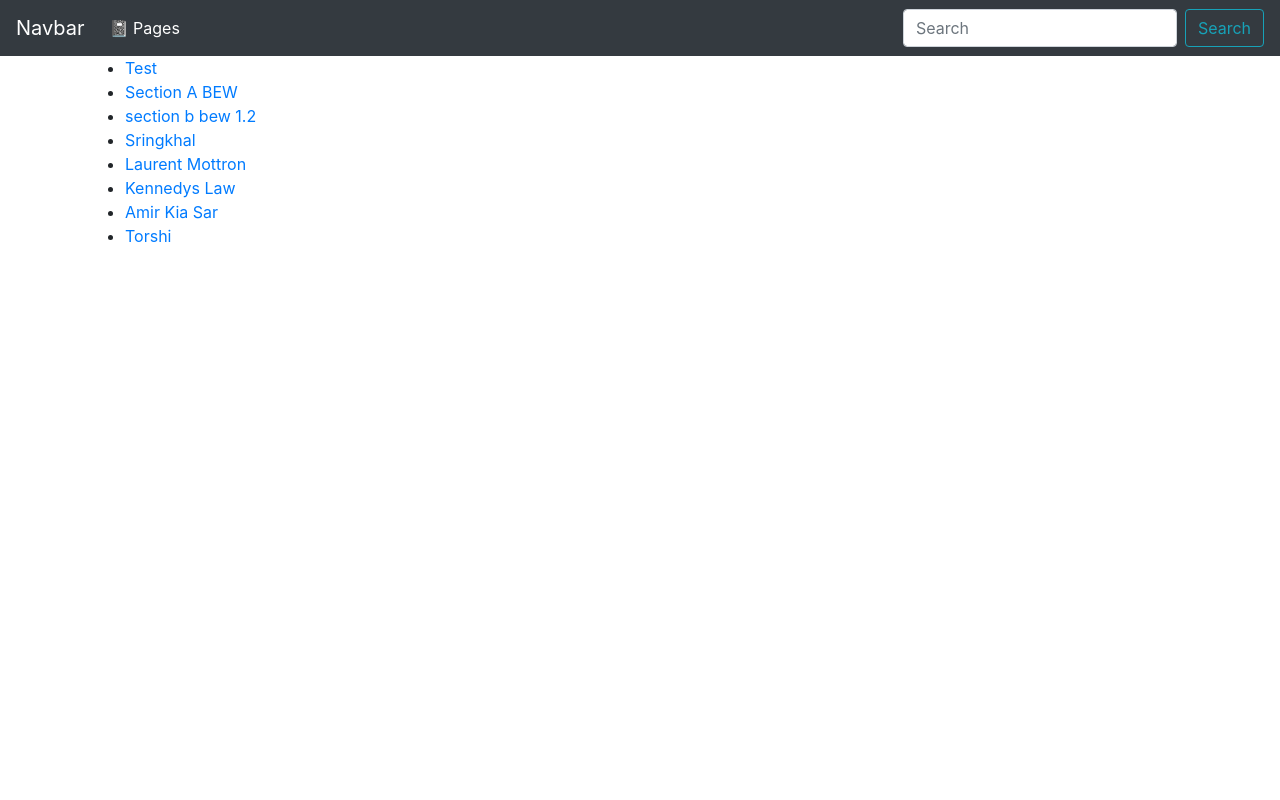
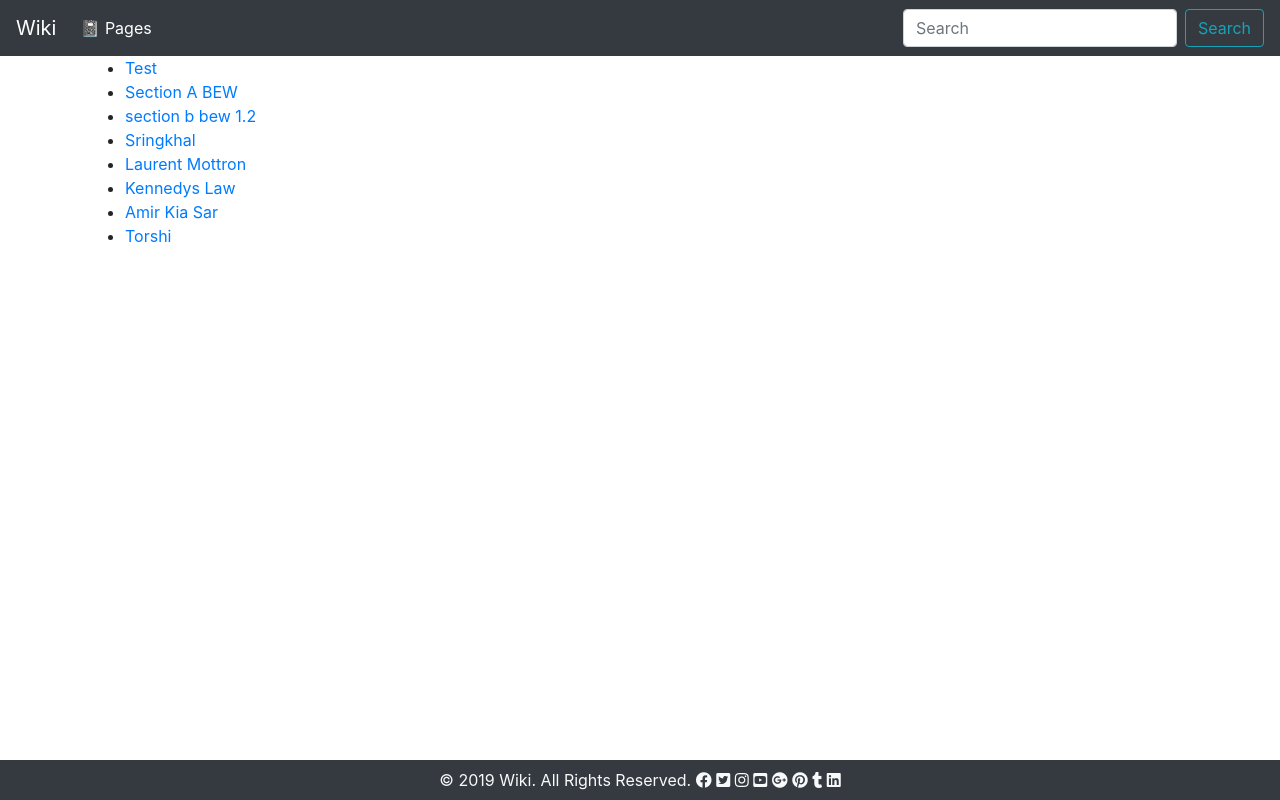
Before and after one commit to stasi815/makewiki, a Django app: page / in a window 1280 px wide. Run offline with Django 3.2, Linux system fonts and the light colour scheme; data comes from the database, SQL or seed files in the repository; some libraries are stand-ins or nearby versions.

Commit message:
added footer

```diff
--- a/templates/wiki/base.html
+++ b/templates/wiki/base.html
@@ -1,18 +1,23 @@
 <!doctype html>
 <html lang="en">
+
 <head>
   <meta charset="utf-8">
   <meta name="viewport" content="width=device-width, initial-scale=1, shrink-to-fit=no">
   <meta name="description" content="">
   <meta name="author" content="Dani Roxberry <dani@makeschool.com>">
   <link rel="icon" href="/docs/4.0/assets/img/favicons/favicon.ico">
-    <link rel="stylesheet" href="https://stackpath.bootstrapcdn.com/bootstrap/4.3.1/css/bootstrap.min.css" integrity="sha384-ggOyR0iXCbMQv3Xipma34MD+dH/1fQ784/j6cY/iJTQUOhcWr7x9JvoRxT2MZw1T" crossorigin="anonymous">
+  <link rel="stylesheet" href="https://stackpath.bootstrapcdn.com/bootstrap/4.3.1/css/bootstrap.min.css"
+    integrity="sha384-ggOyR0iXCbMQv3Xipma34MD+dH/1fQ784/j6cY/iJTQUOhcWr7x9JvoRxT2MZw1T" crossorigin="anonymous">
+  <link rel="stylesheet" href="https://cdnjs.cloudflare.com/ajax/libs/font-awesome/4.7.0/css/font-awesome.min.css">
+  <link rel="stylesheet" href="https://use.fontawesome.com/releases/v5.11.2/css/all.css"
+    integrity="sha384-KA6wR/X5RY4zFAHpv/CnoG2UW1uogYfdnP67Uv7eULvTveboZJg0qUpmJZb5VqzN" crossorigin="anonymous">
   <title>Wiki</title>
 </head>
 
 <body>
   <nav class="navbar navbar-expand-md navbar-dark bg-dark">
-      <a class="navbar-brand" href="{% url 'wiki-list-page' %}">Navbar</a>
+    <a class="navbar-brand" href="{% url 'wiki-list-page' %}">Wiki</a>
     <button class="navbar-toggler" type="button" data-toggle="collapse" data-target="#navbarsExampleDefault"
       aria-controls="navbarsExampleDefault" aria-expanded="false" aria-label="Toggle navigation">
       <span class="navbar-toggler-icon"></span>
@@ -33,7 +38,22 @@
     {% block content %}
     <h1>Hello, World!</h1>
     {% endblock %}
-    </main>
+  </main><br><br>
+  <center>
+    <div class="footer fixed-bottom bg-dark p-2 text-light position-fixed">
+      <span class="copyright">&copy; 2019 Wiki. All Rights Reserved.</span>
+      <span class="sm-icons">
+        <i class="fab fa-facebook"></i>
+        <i class="fab fa-twitter-square"></i>
+        <i class="fab fa-instagram"></i>
+        <i class="fab fa-youtube-square"></i>
+        <i class="fab fa-google-plus-circle"></i>
+        <i class="fab fa-pinterest"></i>
+        <i class="fab fa-tumblr"></i>
+        <i class="fab fa-linkedin"></i>
+      </span>
+    </div>
+  </center>
   <script src="https://code.jquery.com/jquery-3.2.1.slim.min.js"
     integrity="sha384-KJ3o2DKtIkvYIK3UENzmM7KCkRr/rE9/Qpg6aAZGJwFDMVNA/GpGFF93hXpG5KkN" crossorigin="anonymous">
   </script>
```
Lines whose indentation alone changed are shown as unchanged.
